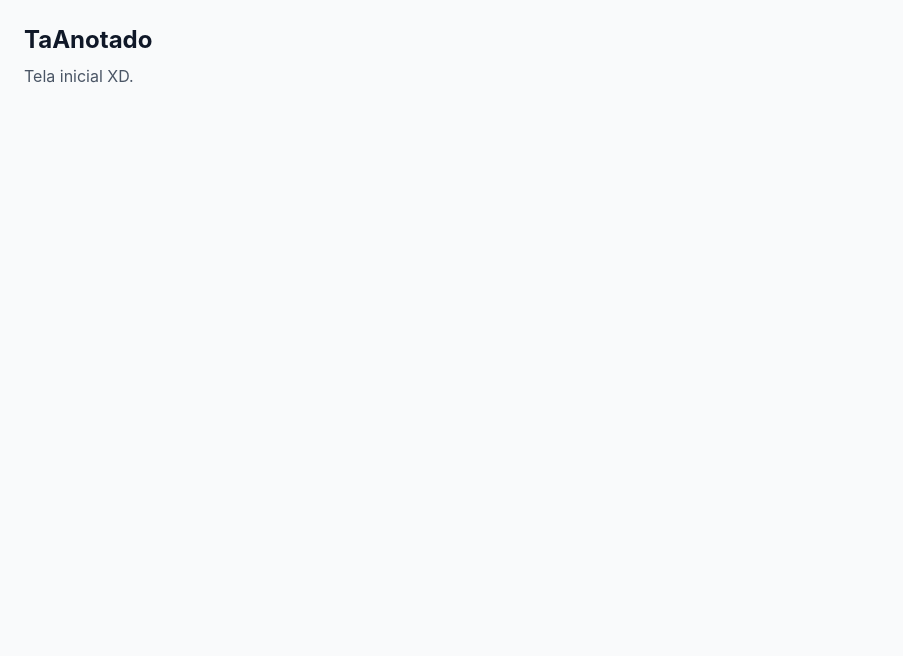
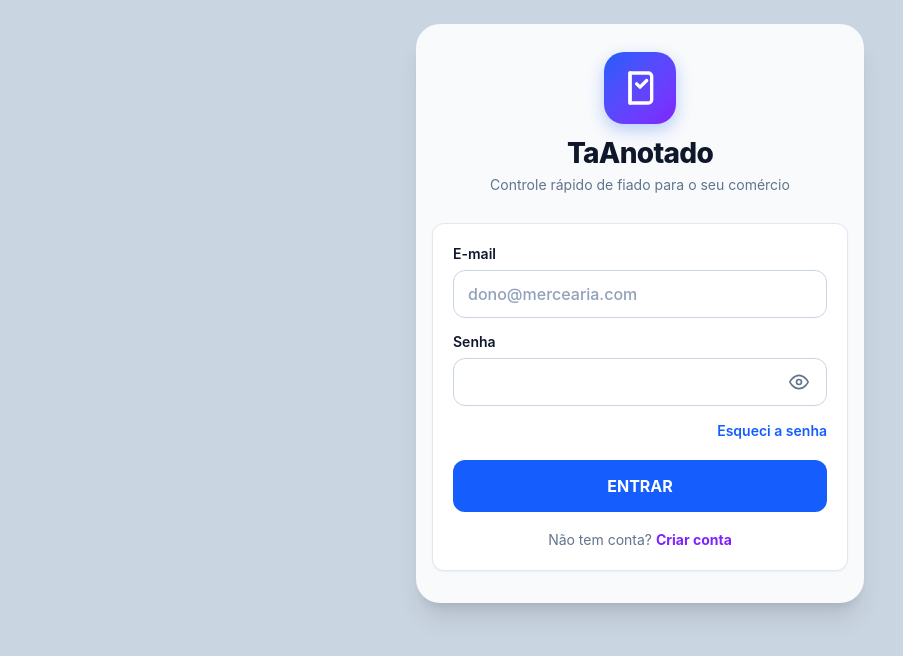
Before and after one commit to lucas-estanislau/TaAnotado, a React (Vite) app: page /logincadastro in a window 1280 px wide. Shown: the top 656 px of the page, without its empty margins (0-903 px from the left). Built offline with nearby package versions, Linux system fonts and the light colour scheme.

Commit message:
Criação de tela para login/cadastro

```diff
--- a/src/App.jsx
+++ b/src/App.jsx
@@ -1,10 +1,14 @@
-function App() {
+import { BrowserRouter, Route, Routes } from "react-router-dom";
+import { LoginCadastro } from "./pages/LoginCadastro/LoginCadastro";
+
+export function App() {
   return (
-    <div className="min-h-screen bg-gray-50 p-6">
-      <h1 className="text-2xl font-bold text-gray-900">TaAnotado</h1>
-      <p className="mt-2 text-gray-600">Tela inicial XD.</p>
-    </div>
-  )
+    <BrowserRouter>
+      <Routes>
+        <Route path="/logincadastro" element={<LoginCadastro />} />
+      </Routes>
+    </BrowserRouter>
+  );
 }
 
-export default App
+export default App;
--- /dev/null
+++ b/src/pages/LoginCadastro/LoginCadastro.jsx
@@ -0,0 +1,223 @@
+import { useState } from "react";
+
+const MINIMO_SENHA = 6;
+
+function emailEhValido(email) {
+  return /^[^\s@]+@[^\s@]+\.[^\s@]+$/.test(email);
+}
+
+export function LoginCadastro() {
+  const [modoCadastro, setModoCadastro] = useState(false);
+  const [email, setEmail] = useState("");
+  const [senha, setSenha] = useState("");
+  const [mostrarSenha, setMostrarSenha] = useState(false);
+  const [mensagem, setMensagem] = useState(null);
+
+  function handleSubmit(event) {
+    event.preventDefault();
+
+    const emailLimpo = email.trim();
+    const senhaLimpa = senha.trim();
+
+    if (!emailLimpo || !senhaLimpa) {
+      setMensagem({
+        tipo: "erro",
+        texto: "Preencha o e-mail e a senha para continuar!",
+      });
+      return;
+    }
+
+    if (!emailEhValido(emailLimpo)) {
+      setMensagem({
+        tipo: "erro",
+        texto: "Digite um e-mail válido!",
+      });
+      return;
+    }
+
+    if (senhaLimpa.length < MINIMO_SENHA) {
+      setMensagem({
+        tipo: "erro",
+        texto: `A senha deve ter pelo menos ${MINIMO_SENHA} caracteres.`,
+      });
+      return;
+    }
+
+    setMensagem({
+      tipo: "sucesso",
+      texto: modoCadastro
+        ? `Conta simulada criada para ${emailLimpo}.`
+        : `Login simulado para ${emailLimpo}.`,
+    });
+  }
+
+  function alternarModo() {
+    setModoCadastro((prev) => !prev);
+    setMensagem(null);
+  }
+
+  return (
+    <main className="min-h-dvh flex flex-col items-center bg-slate-300 px-3 py-6 text-slate-900">
+      <div className="w-full max-w-[448px] rounded-3xl bg-slate-50 px-4 pt-7 pb-8 shadow-xl">
+        {/* Logo e identidade do TaAnotado */}
+        <div className="mx-auto mb-3 grid h-[72px] w-[72px] place-items-center rounded-[20px] bg-gradient-to-br from-blue-600 to-violet-600 shadow-[0_6px_16px_rgba(37,99,235,0.3)]">
+          <svg
+            width="40"
+            height="40"
+            viewBox="0 0 24 24"
+            fill="none"
+            stroke="#fff"
+            strokeWidth="2"
+            strokeLinecap="round"
+            strokeLinejoin="round"
+            aria-hidden="true"
+          >
+            <path d="M6 3h11a2 2 0 0 1 2 2v14a2 2 0 0 1-2 2H6z" />
+            <path d="M6 3v18M10 9.5l2 2 4-4" />
+          </svg>
+        </div>
+
+        <header className="text-center">
+          <h1 className="text-[28px] font-extrabold leading-tight tracking-tight text-slate-900">
+            TaAnotado
+          </h1>
+          <p className="mt-1 mb-7 text-sm text-slate-500">
+            Controle rápido de fiado para o seu comércio
+          </p>
+        </header>
+
+        {/* Card do formulário */}
+        <section className="rounded-xl border border-slate-200 bg-white p-5 shadow-[0_1px_2px_rgba(15,23,42,0.05)]">
+          <form onSubmit={handleSubmit} className="flex flex-col" noValidate>
+            <label
+              htmlFor="email-login"
+              className="mb-1.5 block text-sm font-semibold text-slate-900"
+            >
+              E-mail
+            </label>
+            <input
+              id="email-login"
+              type="email"
+              placeholder="dono@mercearia.com"
+              value={email}
+              onChange={(e) => {
+                setEmail(e.target.value);
+                if (mensagem) setMensagem(null);
+              }}
+              className="h-12 w-full rounded-xl border-[1.5px] border-slate-300 bg-white px-3.5 text-base font-medium text-slate-900 placeholder:text-slate-400 focus:border-blue-600 focus:outline-none"
+            />
+
+            <label
+              htmlFor="senha-login"
+              className="mt-3.5 mb-1.5 block text-sm font-semibold text-slate-900"
+            >
+              Senha
+            </label>
+            <div className="relative flex items-center">
+              <input
+                id="senha-login"
+                type={mostrarSenha ? "text" : "password"}
+                value={senha}
+                onChange={(e) => {
+                  setSenha(e.target.value);
+                  if (mensagem) setMensagem(null);
+                }}
+                className="h-12 w-full rounded-xl border-[1.5px] border-slate-300 bg-white pr-12 pl-3.5 text-base font-medium text-slate-900 placeholder:text-slate-400 focus:border-blue-600 focus:outline-none"
+              />
+              <button
+                type="button"
+                onClick={() => setMostrarSenha((prev) => !prev)}
+                aria-label={mostrarSenha ? "Ocultar senha" : "Mostrar senha"}
+                className="absolute right-1.5 grid h-10 w-11 place-items-center rounded-lg text-slate-500 transition-colors hover:bg-slate-100 hover:text-slate-700"
+              >
+                {mostrarSenha ? (
+                  <svg
+                    width="20"
+                    height="20"
+                    viewBox="0 0 24 24"
+                    fill="none"
+                    stroke="currentColor"
+                    strokeWidth="2"
+                    strokeLinecap="round"
+                    strokeLinejoin="round"
+                    aria-hidden="true"
+                  >
+                    <path d="M17.94 17.94A10.07 10.07 0 0 1 12 20c-7 0-11-8-11-8a18.45 18.45 0 0 1 5.06-5.94" />
+                    <path d="M9.9 4.24A9.12 9.12 0 0 1 12 4c7 0 11 8 11 8a18.5 18.5 0 0 1-2.16 3.19" />
+                    <path d="M14.12 14.12a3 3 0 1 1-4.24-4.24" />
+                    <line x1="1" y1="1" x2="23" y2="23" />
+                  </svg>
+                ) : (
+                  <svg
+                    width="20"
+                    height="20"
+                    viewBox="0 0 24 24"
+                    fill="none"
+                    stroke="currentColor"
+                    strokeWidth="2"
+                    strokeLinecap="round"
+                    strokeLinejoin="round"
+                    aria-hidden="true"
+                  >
+                    <path d="M1 12s4-8 11-8 11 8 11 8-4 8-11 8-11-8-11-8z" />
+                    <circle cx="12" cy="12" r="3" />
+                  </svg>
+                )}
+              </button>
+            </div>
+
+            {!modoCadastro && (
+              <div className="mt-3 mb-[18px] text-right">
+                <button
+                  type="button"
+                  onClick={() =>
+                    setMensagem({
+                      tipo: "sucesso",
+                      texto: "Recuperação de senha simulada (sem integração).",
+                    })
+                  }
+                  className="text-sm font-semibold text-blue-600 hover:underline"
+                >
+                  Esqueci a senha
+                </button>
+              </div>
+            )}
+
+            {mensagem && (
+              <p
+                role="status"
+                className={`mb-4 rounded-xl px-3.5 py-2.5 text-sm font-medium ${
+                  mensagem.tipo === "erro"
+                    ? "bg-red-50 text-red-700"
+                    : "bg-emerald-50 text-emerald-700"
+                }`}
+              >
+                {mensagem.texto}
+              </p>
+            )}
+
+            <button
+              type="submit"
+              className={`${
+                modoCadastro ? "mt-5" : ""
+              } h-[52px] w-full cursor-pointer rounded-xl bg-blue-600 text-base font-bold text-white transition-colors hover:bg-blue-700 active:bg-blue-800`}
+            >
+              {modoCadastro ? "CRIAR CONTA" : "ENTRAR"}
+            </button>
+
+            <p className="mt-[18px] text-center text-sm text-slate-500">
+              {modoCadastro ? "Já tem conta? " : "Não tem conta? "}
+              <button
+                type="button"
+                onClick={alternarModo}
+                className="cursor-pointer font-bold text-violet-600 hover:underline"
+              >
+                {modoCadastro ? "Entrar" : "Criar conta"}
+              </button>
+            </p>
+          </form>
+        </section>
+      </div>
+    </main>
+  );
+}
```
